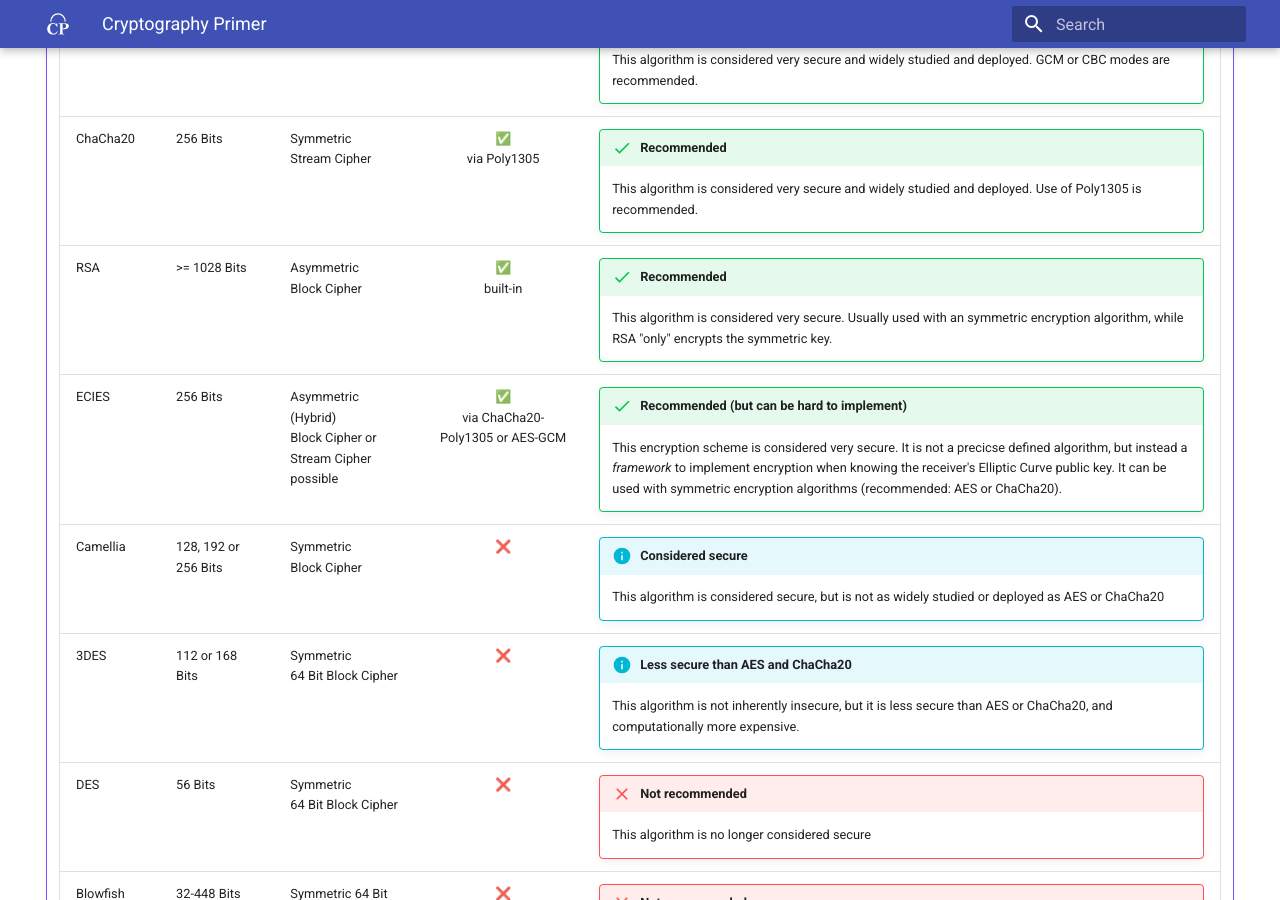
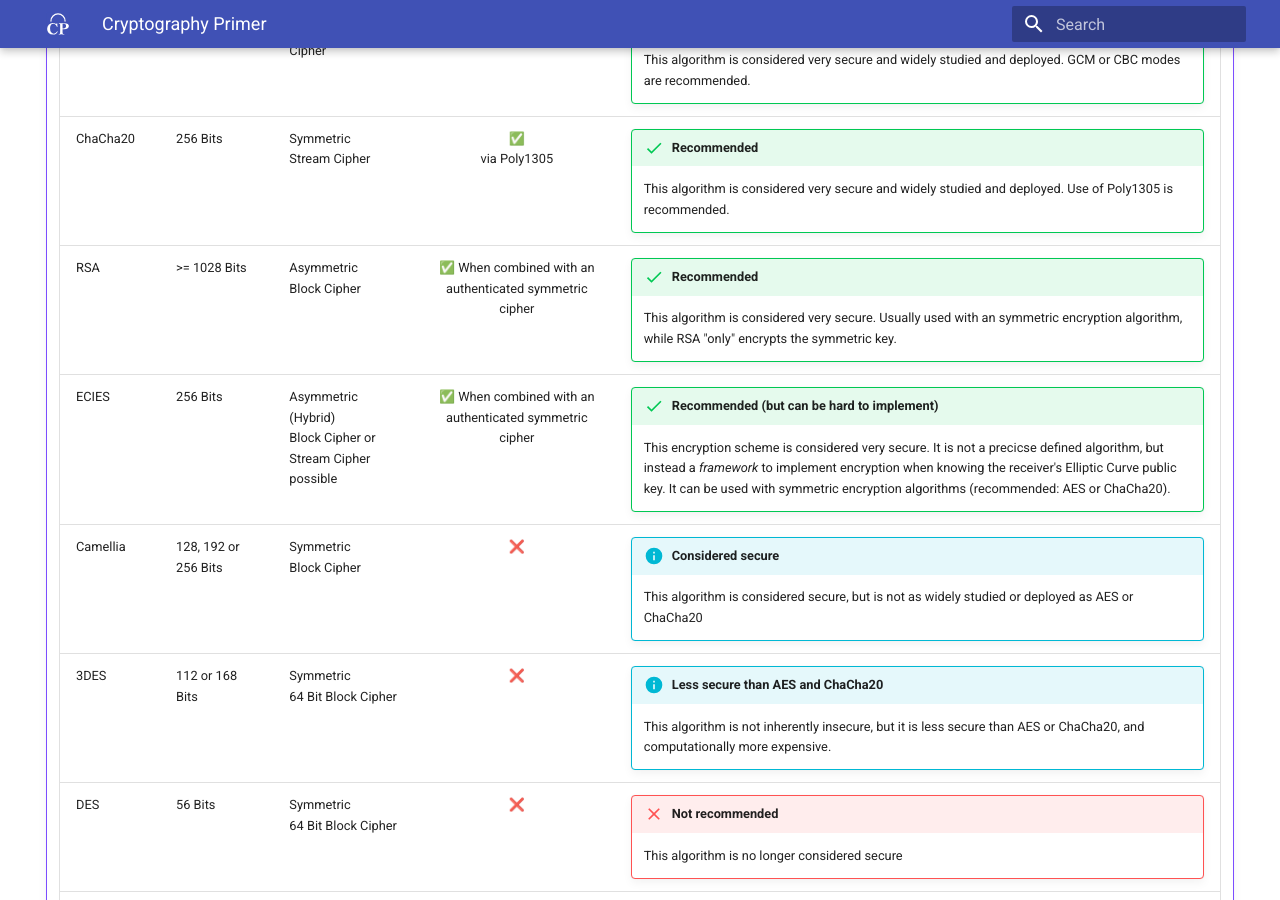
Before and after one commit to daniel-kun/cryptography-primer.info, an MkDocs documentation site: the page built from docs/index2.md, in a window 1280 px wide and 900 px high, scrolled down 1906 px. Built offline with MkDocs 1.6.1 and Material for MkDocs 9.7.7, drawn with Linux system fonts in a browser that asks for light colours.

Commit message:
Fixed copy&paste-mistakes regarding authentication of RSA and ECIES

```diff
--- a/includes/encryption_comparison.md
+++ b/includes/encryption_comparison.md
@@ -4,8 +4,8 @@
     |---------|---------|----|:---:|--------------|
     |[AES](/algorithms/aes)|128, 192 or 256 Bits|<p>Symmetric</p>128 Bit Block Cipher|<p>✅</p>via GCM mode|<div class="admonition success"><p class="admonition-title">Recommended</p><p>This algorithm is considered very secure and widely studied and deployed. GCM or CBC modes are recommended.</p>|
     |ChaCha20|256 Bits|<p>Symmetric</p>Stream Cipher|<p>✅</p>via Poly1305|<div class="admonition success"><p class="admonition-title">Recommended</p><p>This algorithm is considered very secure and widely studied and deployed. Use of Poly1305 is recommended.</p>|
-    |RSA|>= 1028 Bits|<p>Asymmetric</p>Block Cipher|<p>✅</p>built-in|<div class="admonition success"><p class="admonition-title">Recommended</p><p>This algorithm is considered very secure. Usually used with an symmetric encryption algorithm, while RSA "only" encrypts the symmetric key.</p></div>|
-    |ECIES|256 Bits|<p>Asymmetric (Hybrid)</p>Block Cipher or Stream Cipher possible|<p>✅</p>via ChaCha20-Poly1305 or AES-GCM|<div class="admonition success"><p class="admonition-title">Recommended (but can be hard to implement)</p><p>This encryption scheme is considered very secure. It is not a precicse defined algorithm, but instead a *framework* to implement encryption when knowing the receiver's Elliptic Curve public key. It can be used with symmetric encryption algorithms (recommended: AES or ChaCha20).</p></div>|
+    |RSA|>= 1028 Bits|<p>Asymmetric</p>Block Cipher|✅ When combined with an authenticated symmetric cipher|<div class="admonition success"><p class="admonition-title">Recommended</p><p>This algorithm is considered very secure. Usually used with an symmetric encryption algorithm, while RSA "only" encrypts the symmetric key.</p></div>|
+    |ECIES|256 Bits|<p>Asymmetric (Hybrid)</p>Block Cipher or Stream Cipher possible|✅ When combined with an authenticated symmetric cipher|<div class="admonition success"><p class="admonition-title">Recommended (but can be hard to implement)</p><p>This encryption scheme is considered very secure. It is not a precicse defined algorithm, but instead a *framework* to implement encryption when knowing the receiver's Elliptic Curve public key. It can be used with symmetric encryption algorithms (recommended: AES or ChaCha20).</p></div>|
     |Camellia|128, 192 or 256 Bits|<p>Symmetric</p>Block Cipher|❌|<div class="admonition info"><p class="admonition-title">Considered secure</p><p>This algorithm is considered secure, but is not as widely studied or deployed as AES or ChaCha20|
     |3DES|112 or 168 Bits|<p>Symmetric</p>64 Bit Block Cipher|❌|<div class="admonition info"><p class="admonition-title">Less secure than AES and ChaCha20</p><p>This algorithm is not inherently insecure, but it is less secure than AES or ChaCha20, and computationally more expensive.</p></div>|
     |DES|56 Bits|<p>Symmetric</p>64 Bit Block Cipher|❌|<div class="admonition failure"><p class="admonition-title">Not recommended</p><p>This algorithm is no longer considered secure</p></div>|
```
